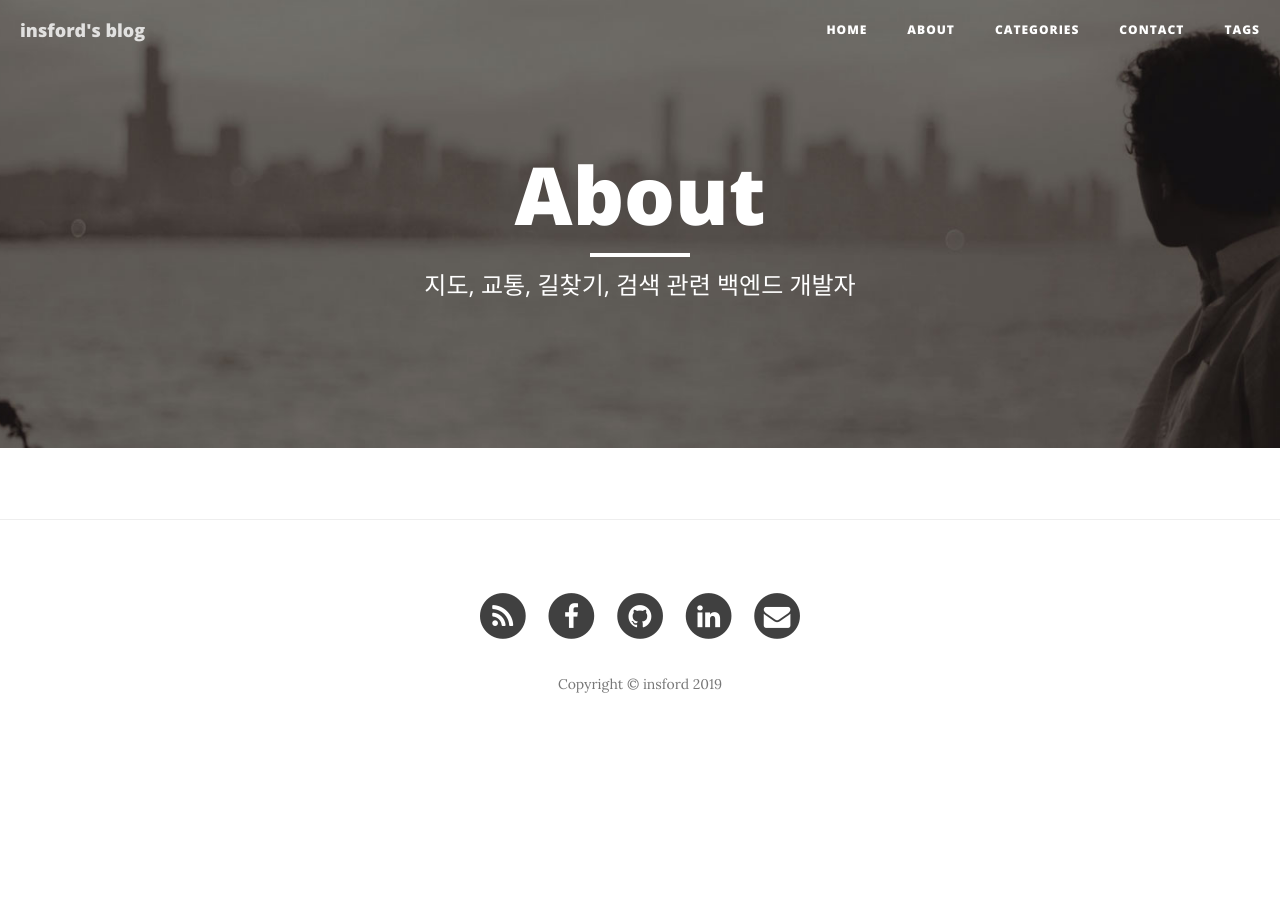
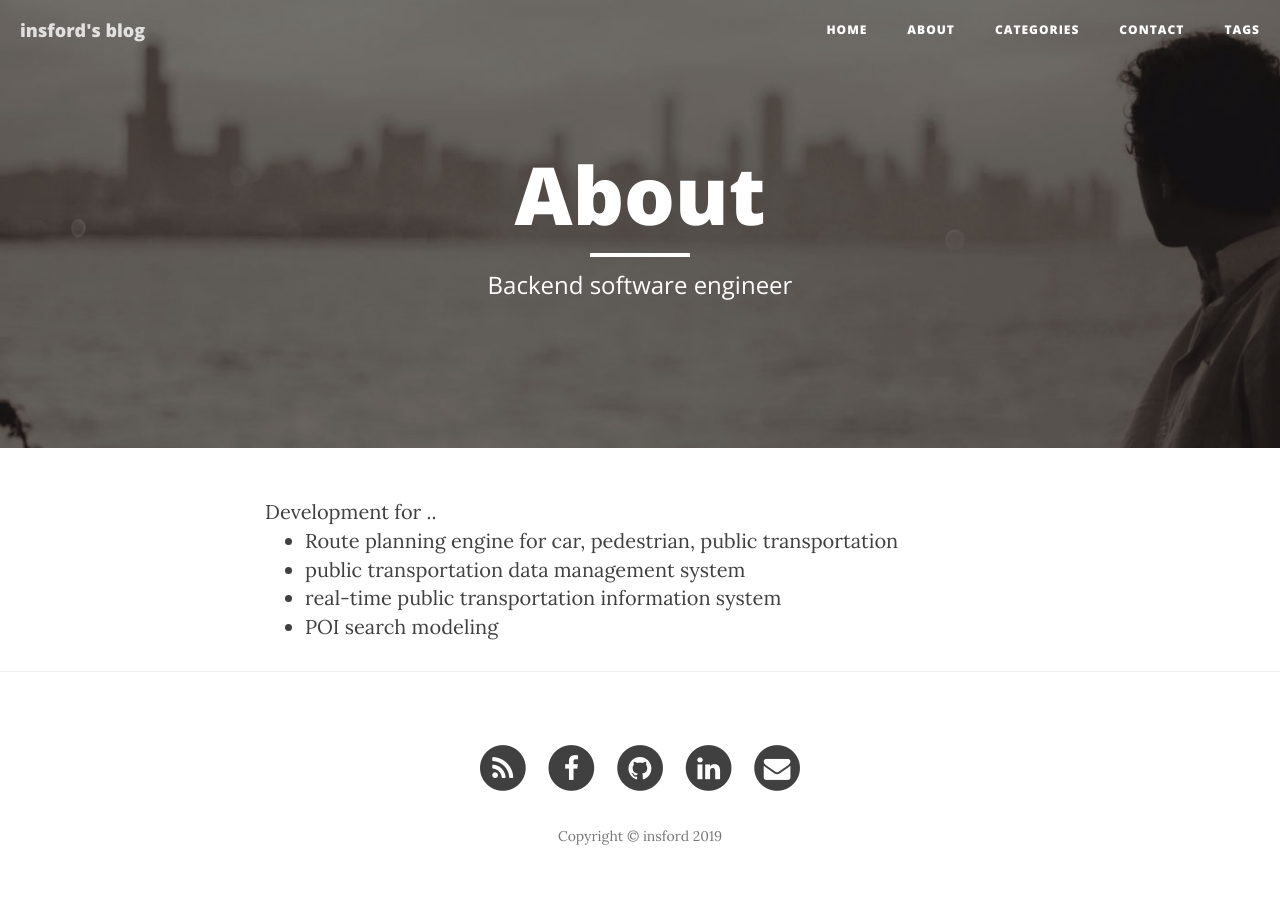
Before and after one commit to insford/insford.github.io, a Jekyll site: the page built from about.html, in a window 1280 px wide. Built offline with Jekyll 4.4.1, drawn with Linux system fonts in a browser that asks for light colours; nearby versions of some CDN libraries.

Commit message:
added comment plugin of facebook

```diff
--- a/_layouts/default.html
+++ b/_layouts/default.html
@@ -15,4 +15,7 @@
 
 </body>
 
+<!-- Facebook Comment -->
+<div id="fb-root"></div>
+<script async defer crossorigin="anonymous" src="https://connect.facebook.net/ko_KR/sdk.js#xfbml=1&version=v3.2"></script>
 </html>
--- a/_layouts/post.html
+++ b/_layouts/post.html
@@ -29,6 +29,10 @@
 
                 <hr>
 
+                <div class="fb-comments" data-href="{{ site.url }}{{ page.url }}" width="100%"></div>
+
+                <hr>
+
                 <ul class="pager">
                     {% if page.previous.url %}
                     <li class="previous">
--- a/about.html
+++ b/about.html
@@ -1,9 +1,19 @@
 ---
 layout: page
 title: "About"
-description: "지도, 교통, 길찾기, 검색 관련 백엔드 개발자"
+description: "Backend software engineer"
 header-img: "img/about-bg.jpg"
 ---
+
+
+Development for ..
+<ul>
+    <li>Route planning engine for car, pedestrian, public transportation</li>
+    <li>public transportation data management system</li>
+    <li>real-time public transportation information system</li>
+    <li>POI search modeling</li>
+</ul>
+
 
 <!--
 <h2>Naver Labs</h2>
--- a/index.html
+++ b/index.html
@@ -1,6 +1,6 @@
 ---
 layout: page
-description: "stay hungry, stay foolish"
+description: ""
 ---
 
 {% for post in paginator.posts %}
```
Also changed, not shown: README.md.
